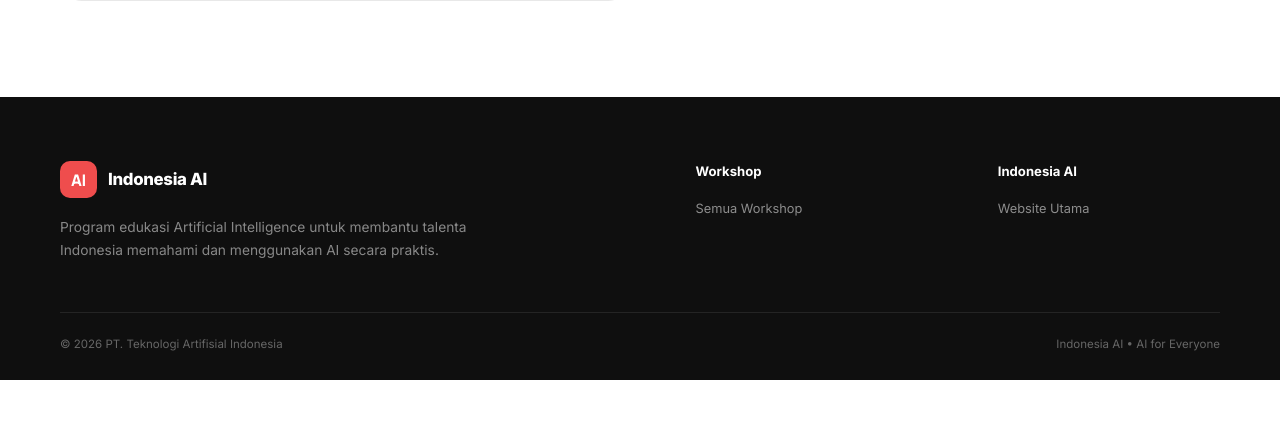
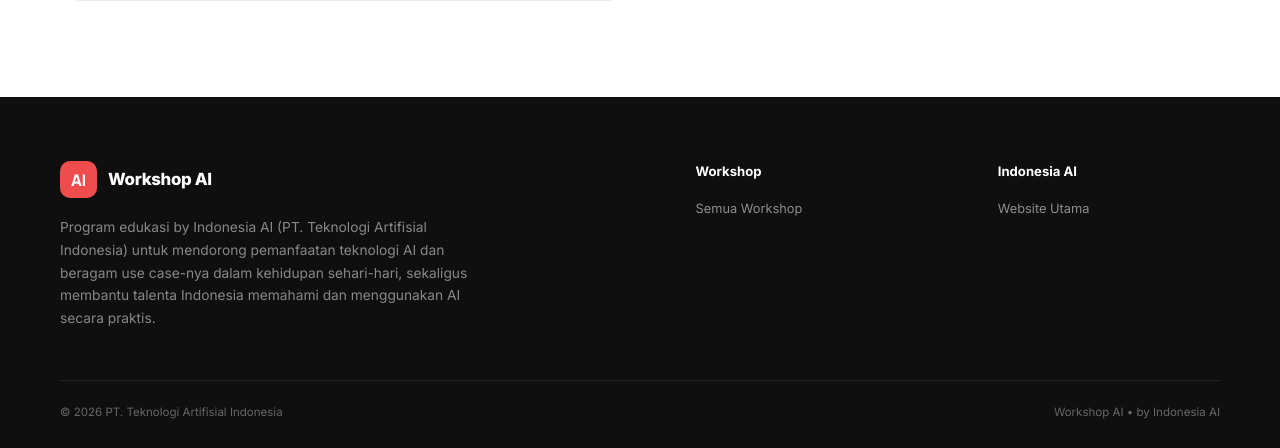
Before and after one commit to muhamuttaqien/ai-workshop, a Django app: page /workshops/ in a window 1280 px wide. Shown: the part 2088-2536 px from the top of the page. Before the commit the page ends 2468 px from the top, so only its background shows below. Run offline with Django 5.2, Linux system fonts and the light colour scheme; data comes from the database, SQL or seed files in the repository.

Commit message:
Align Workshop AI branding and footer CTA with workshop status

```diff
--- a/workshop/templates/workshop/includes/footer.html
+++ b/workshop/templates/workshop/includes/footer.html
@@ -3,9 +3,9 @@
     <div class="footer-brand">
       <a class="brand brand-footer" href="{% url 'workshop:home' %}">
         <span class="brand-mark">AI</span>
-        <span class="brand-text">Indonesia AI</span>
+        <span class="brand-text">Workshop AI</span>
       </a>
-      <p>Program edukasi Artificial Intelligence untuk membantu talenta Indonesia memahami dan menggunakan AI secara praktis.</p>
+      <p>Program edukasi by Indonesia AI (PT. Teknologi Artifisial Indonesia) untuk mendorong pemanfaatan teknologi AI dan beragam use case-nya dalam kehidupan sehari-hari, sekaligus membantu talenta Indonesia memahami dan menggunakan AI secara praktis.</p>
     </div>
 
     <div class="footer-links">
@@ -22,7 +22,7 @@
     <div class="footer-links">
       <strong>Indonesia AI</strong>
       <a href="https://aiforindonesia.com/" target="_blank" rel="noreferrer">Website Utama</a>
-      {% if workshop.show_registration and not workshop.is_archived %}
+      {% if workshop.show_registration and not workshop.has_ended %}
         <a href="#daftar">Daftar Workshop</a>
       {% endif %}
     </div>
@@ -30,6 +30,6 @@
 
   <div class="container footer-bottom">
     <span>© <span id="year"></span> PT. Teknologi Artifisial Indonesia</span>
-    <span>Indonesia AI • AI for Everyone</span>
+    <span>Workshop AI • by Indonesia AI</span>
   </div>
 </footer>
```
